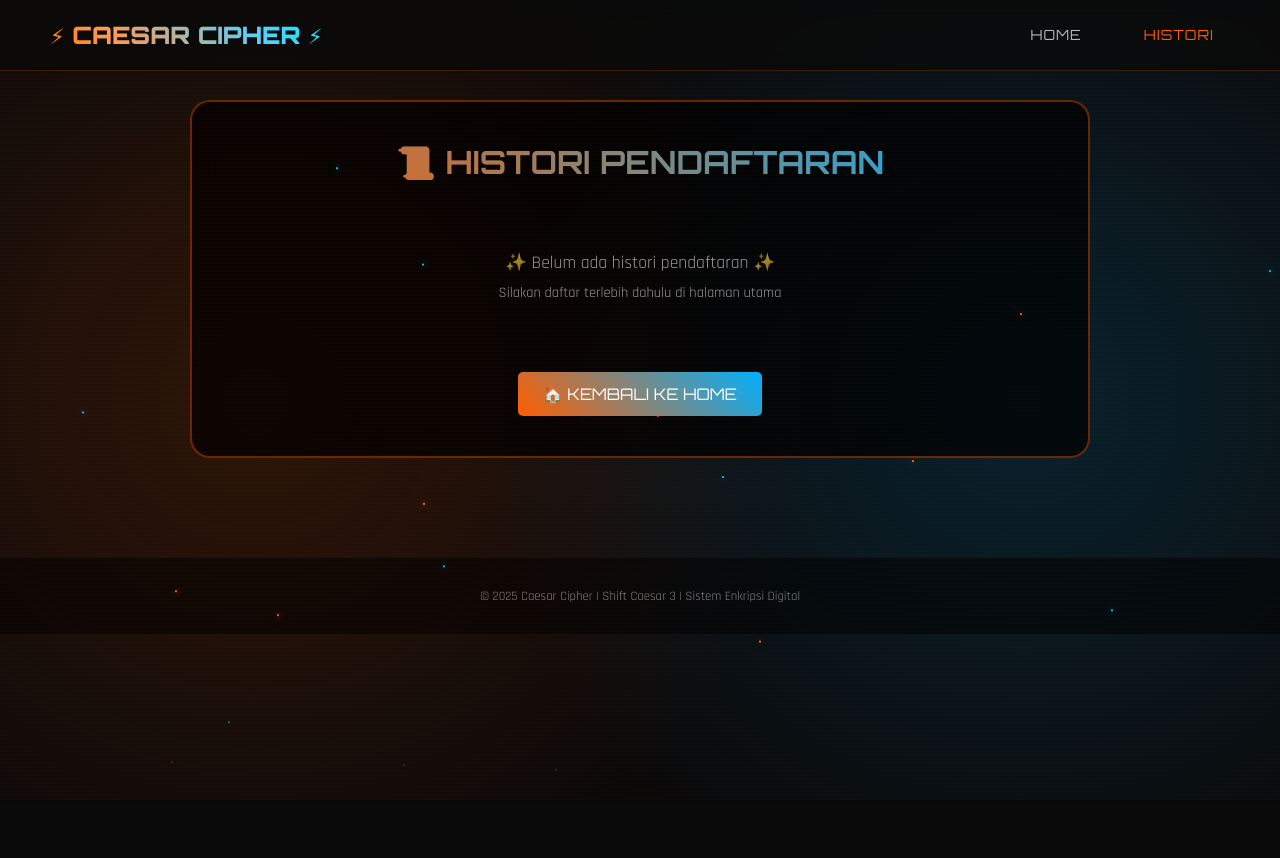
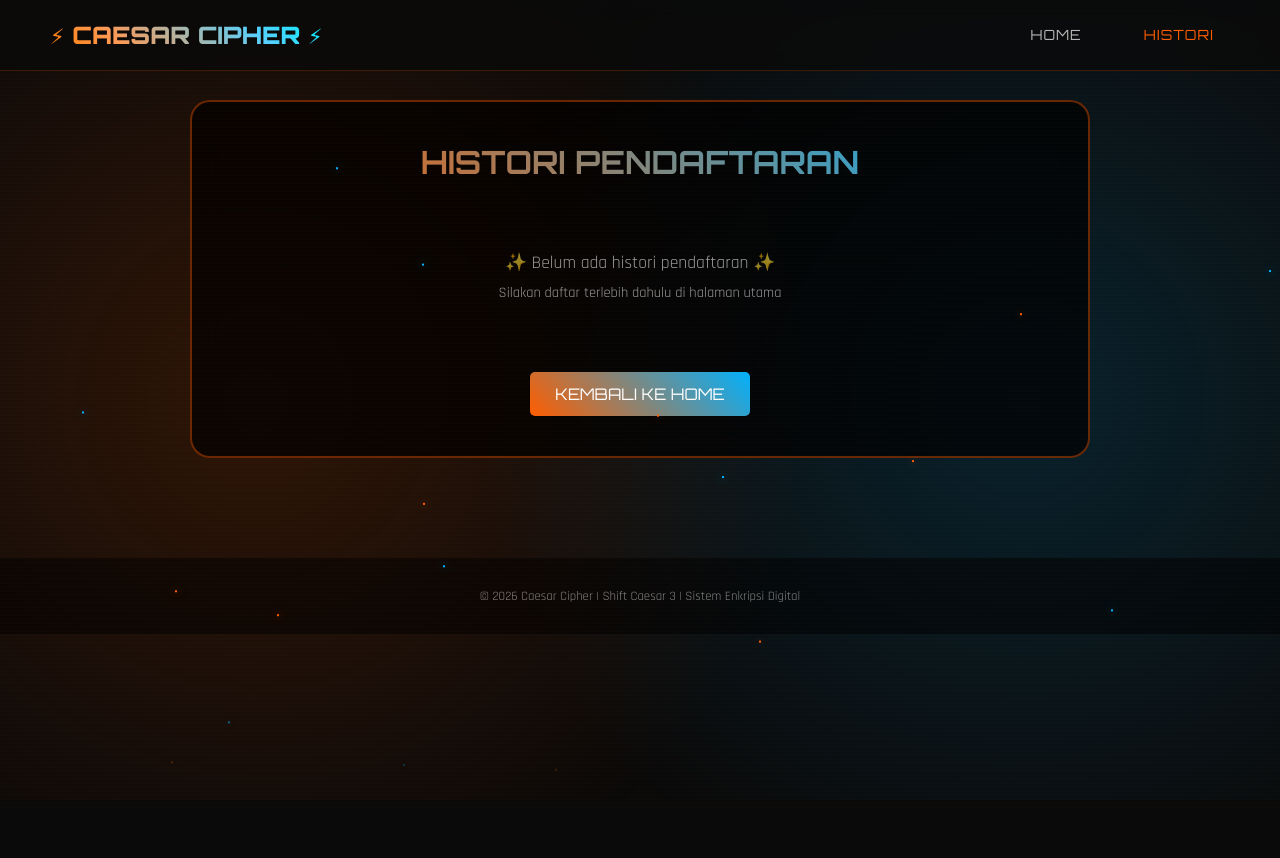
Before and after one commit to zamroniahmad344-sketch/flask-caesar-cipher, a Flask app: page /histori in a window 1280 px wide. Shown: the top 858 px of the page. Run offline with Flask 3, Linux system fonts and the light colour scheme.

Commit message:
Update histori.html

```diff
--- a/templates/histori.html
+++ b/templates/histori.html
@@ -2,7 +2,7 @@
 <html lang="id">
 <head>
     <meta charset="UTF-8">
-    <title>📜 Histori Pendaftaran - Caesar Cipher</title>
+    <title> Histori Pendaftaran - Caesar Cipher</title>
     <link href="https://fonts.googleapis.com/css2?family=Orbitron:wght@400;700;900&family=Rajdhani:wght@300;400;500;700&display=swap" rel="stylesheet">
     <link href="{{ url_for('static', filename='css/style.css') }}" rel="stylesheet">
     <style>
@@ -114,7 +114,7 @@
     </nav>
 
     <div class="histori-card">
-        <h1 class="histori-title">📜 HISTORI PENDAFTARAN</h1>
+        <h1 class="histori-title"> HISTORI PENDAFTARAN</h1>
         {% if histori %}
             <div style="overflow-x: auto;">
                 <table>
@@ -145,13 +145,13 @@
             </div>
         {% endif %}
         <div style="text-align: center;">
-            <a href="/" class="btn-back">🏠 KEMBALI KE HOME</a>
+            <a href="/" class="btn-back"> KEMBALI KE HOME</a>
         </div>
     </div>
 
     <footer>
         <div class="footer-content">
-            <p class="copyright">© 2025 Caesar Cipher | Shift Caesar 3 | Sistem Enkripsi Digital</p>
+            <p class="copyright">© 2026 Caesar Cipher | Shift Caesar 3 | Sistem Enkripsi Digital</p>
         </div>
     </footer>
 
```
